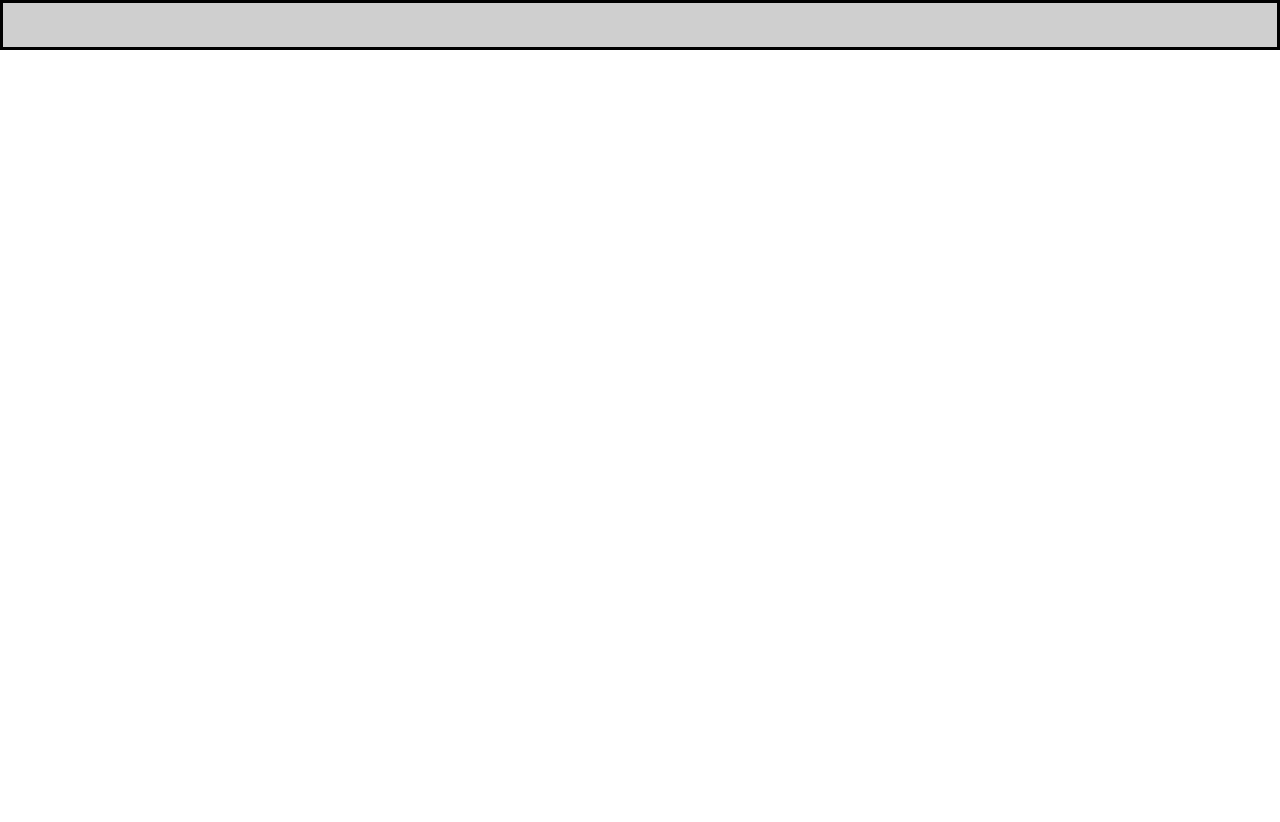
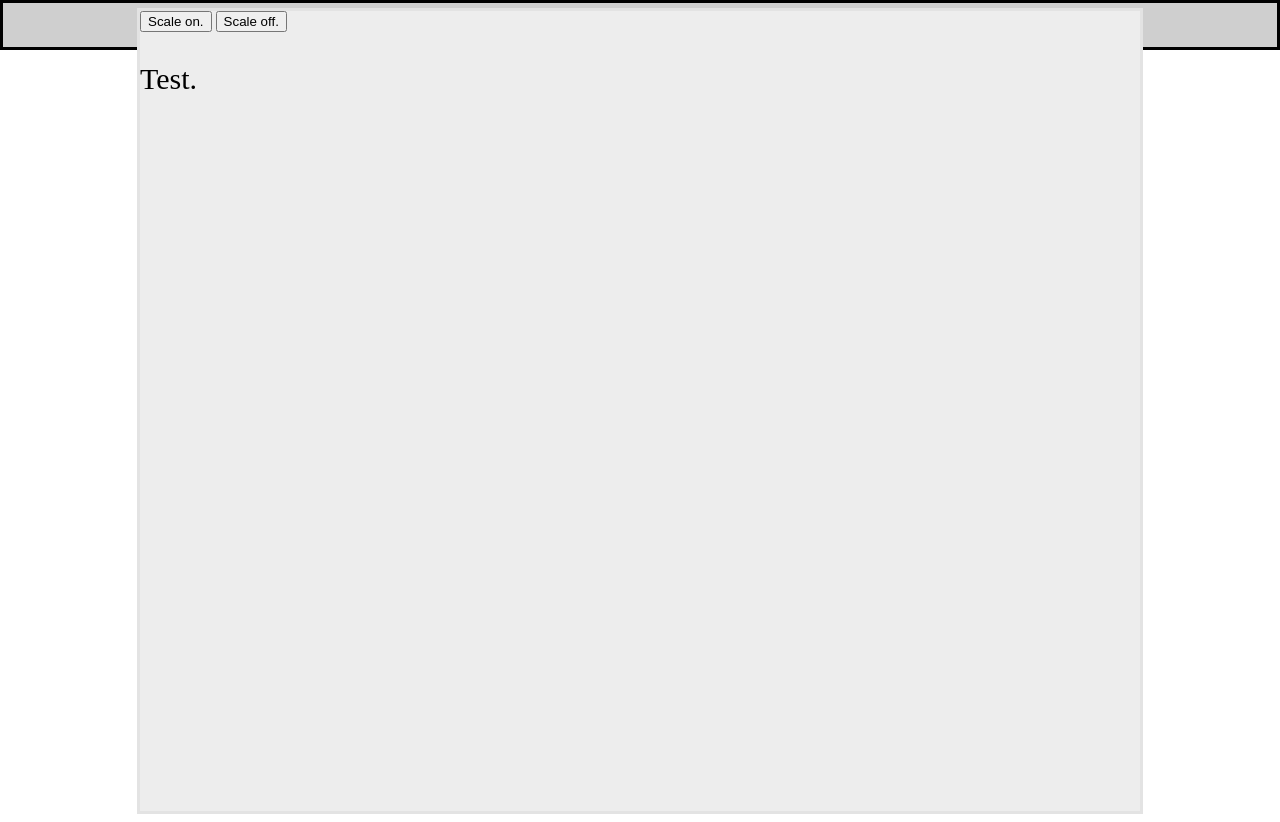
Before and after one commit to FinnMortensen/FinnMortensen.github.io, a plain HTML site: page index.html in a window 1280 px wide. Before the commit the page ends 800 px from the top, so only its background shows below. Drawn offline with Linux system fonts and the light colour scheme.

Commit message:
Update index.html

```diff
--- a/index.html
+++ b/index.html
@@ -5,9 +5,30 @@
 
 <link rel="stylesheet" type="text/css" href="style.css">
 
+<script>
+
+function scaleOn() {
+	document.getElementById("content").className = "scale";
+}
+
+function scaleOff() {
+	document.getElementById("content").className = "None";
+}
+
+</script>
+
 </head>
 <body>
 <iframe src="topbar.html" id="topbar"></iframe>
+<div class="scale" id="content">
 
+<button onclick="scaleOn()">Scale on.</button>
+<button onclick="scaleOff()">Scale off.</button>
+
+<p>
+Test.
+</p>
+
+</div>
 </body>
 </html>
```
